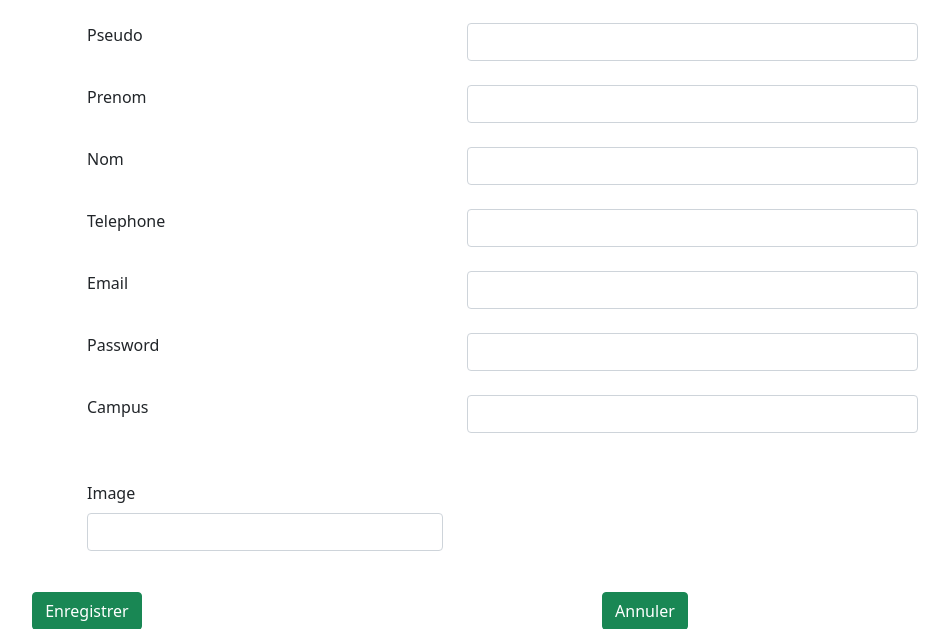
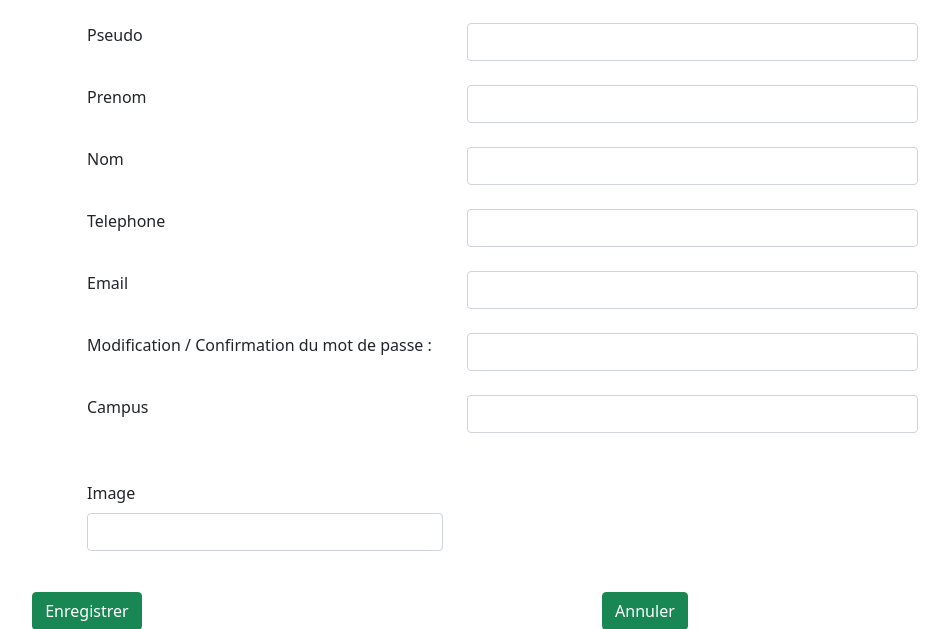
Before and after one commit to Jonasday/sortieENI, a Symfony app: template templates/profil/createprofile.html.twig in a window 1280 px wide. Shown: the part 372-1001 px from the top of the page, without its empty margins (280-1229 px from the left). Run offline with Twig, Linux system fonts and the light colour scheme; the template is opened without the code that fills it, so the values that code supplies are empty; form fields are guessed from the names that the template uses; some libraries are stand-ins or nearby versions; some web fonts are replaced.

Commit message:
mise à jour modification profil

```diff
--- a/src/Form/CreateProfileType.php
+++ b/src/Form/CreateProfileType.php
@@ -57,12 +57,12 @@ class CreateProfileType extends AbstractType
                 'label' => 'Mot de passe : ',
                 'first_options' => [
 
-
+                    'label' => ' ',
                     'help' => 'Le mot de passe doit contenir au minimum 8 caractères dont une minuscule, une majuscule, un chiffre et un caractère spécial.',
                 ],
 
                 'second_options' => [
-                    'label' => 'Confirmation du mot de passe :',
+                    'label' => ' ',
                 ],
                 'mapped' => false,
 
--- a/templates/profil/createprofile.html.twig
+++ b/templates/profil/createprofile.html.twig
@@ -67,7 +67,7 @@
 
         <div class="row">
             <div class="col-4 offset-md-3">
-                {{ form_label(form.password) }}
+                <p>Modification / Confirmation du mot de passe :</p>
             </div>
             <div class="col">
                 {{ form_widget(form.password) }} <br>
```
